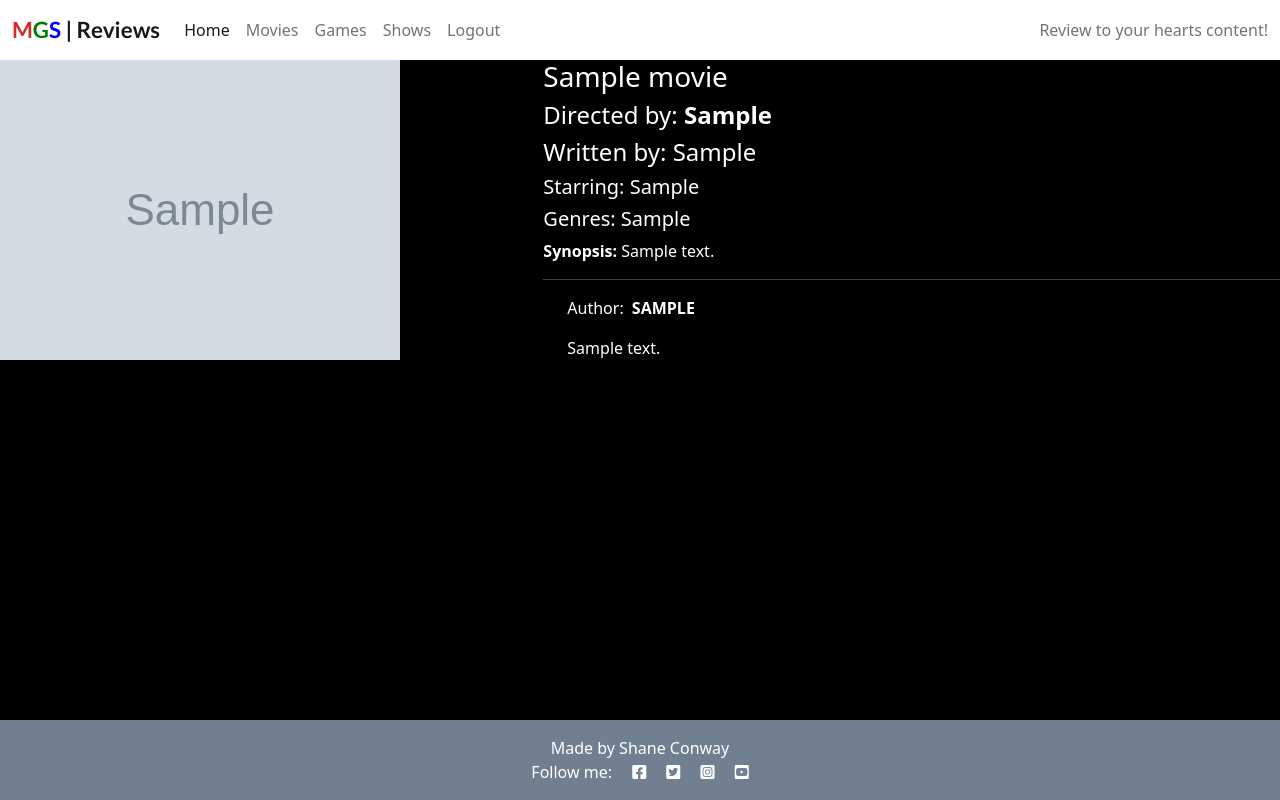
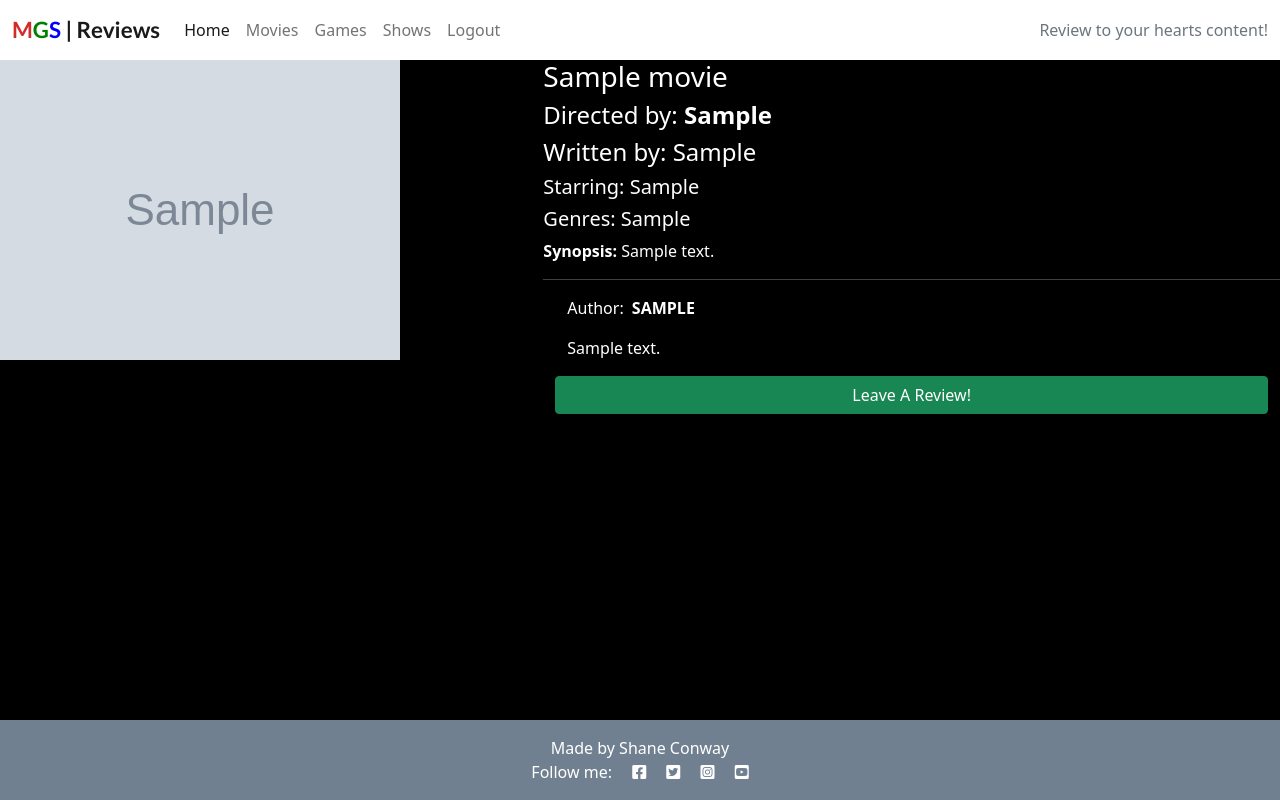
Before and after one commit to ShaneCDev/mgsreviews, a Django app: page /movie-detail/1 in a window 1280 px wide. Run offline with Django 3.2, Linux system fonts and the light colour scheme; a user stored in the database is signed in; tables that the repository leaves empty hold one stand-in row (values such as "Sample post"); grey boxes marked "Sample" are stand-in pictures.

Commit message:
added Leave a Review button and disabled horizontal scrolling

```diff
--- a/static/css/style.css
+++ b/static/css/style.css
@@ -1,6 +1,7 @@
 body {
     background-color: black;
     color: white;
+    overflow-x: hidden;
 }
 
 .brand {
--- a/templates/movie_detail.html
+++ b/templates/movie_detail.html
@@ -24,6 +24,9 @@
                     <p>
                         {{ review.comment }}
                     </p>
+                    {% if user.is_authenticated %}
+                    <a class="btn btn-success">Leave A Review!</a>
+                    {% endif %}
                 </div>
                 {% endfor %}
             </div>
```
